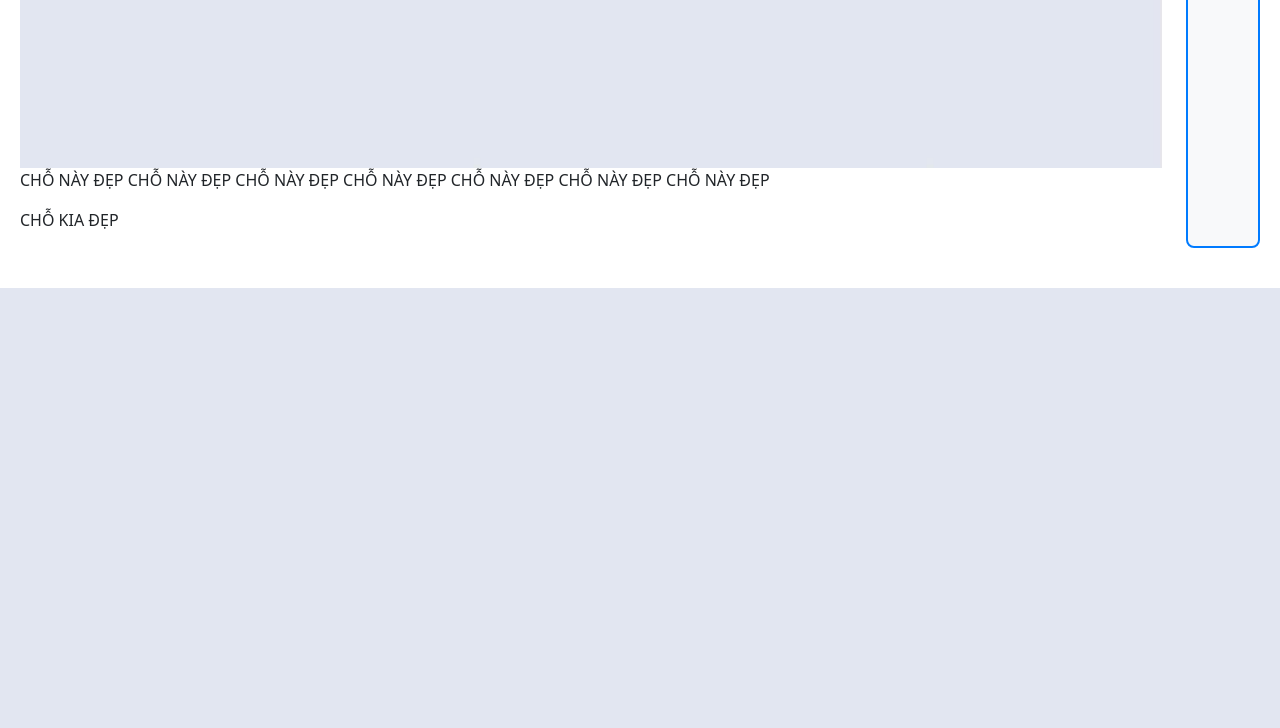
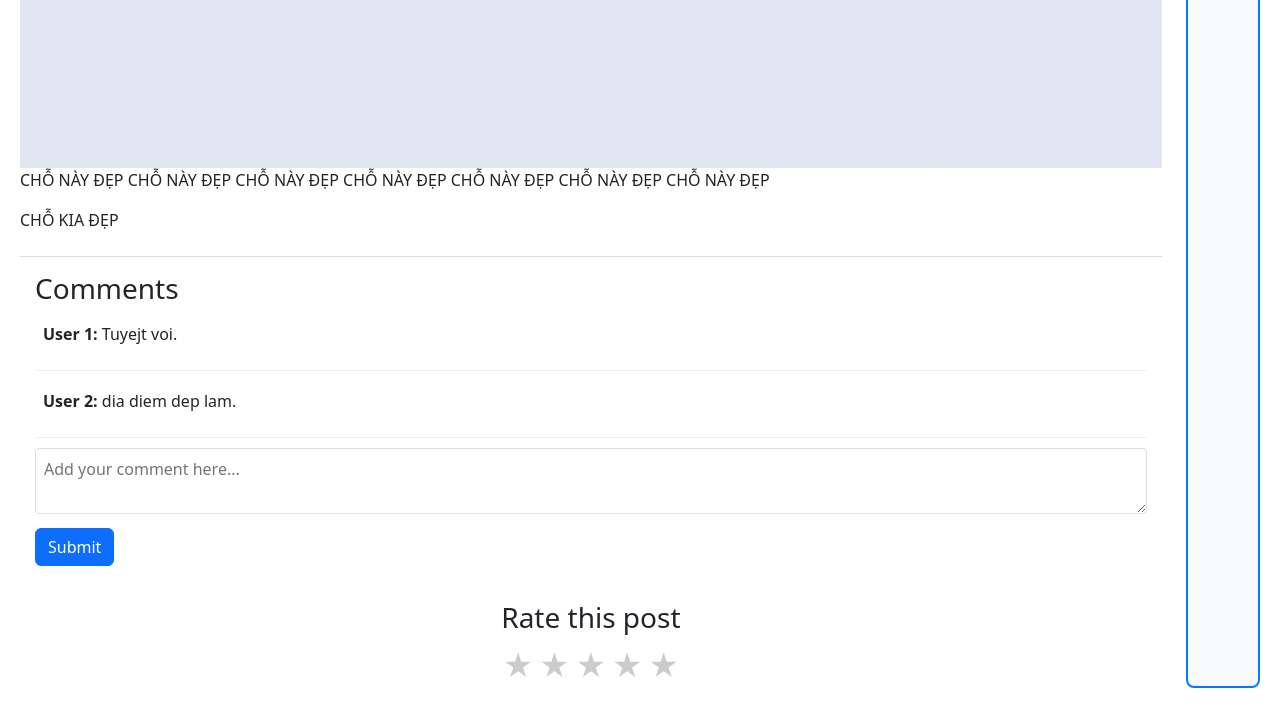
Before and after one commit to vu951236/Web-programming, a PHP site: page /postdetail.html in a window 1280 px wide. Shown: the part 1865-2593 px from the top of the page. Before the commit the page ends 2153 px from the top, so only its background shows below. Run offline with PHP 8.4, Linux system fonts and the light colour scheme.

Commit message:
Huy commit

```diff
--- a/Travelforum/asset/css/style.css
+++ b/Travelforum/asset/css/style.css
@@ -72,3 +72,48 @@
 .post-detail {
     padding: 20px;
 }
+
+.comments-section {
+    margin-top: 20px;
+    padding: 15px;
+    border-top: 1px solid #ddd;
+}
+
+.comment {
+    padding: 8px;
+    margin-bottom: 10px;
+    border-bottom: 1px solid #f0f0f0;
+}
+
+.add-comment-form textarea {
+    width: 100%;
+    resize: vertical;
+    padding: 8px;
+    border-radius: 4px;
+    border: 1px solid #ddd;
+}
+
+/* Star Rating Styles */
+.rating-section {
+    display: flex;
+    flex-direction: column;
+    align-items: center;
+    margin-top: 20px;
+}
+
+.star-rating {
+    display: inline-flex;
+    gap: 5px;
+}
+
+.star {
+    font-size: 30px;
+    color: #ccc;
+    cursor: pointer;
+    transition: color 0.2s ease;
+}
+
+.star:hover,
+.star:hover ~ .star {
+    color: #007bff;
+}
--- a/Travelforum/postdetail.html
+++ b/Travelforum/postdetail.html
@@ -33,7 +33,7 @@
 
     <div id="main">
         <div class="post-detail">
-            <div class="navbar">
+            <div class="navbar text-center">
                 <h2>POST</h2>
             </div>
             <div class="post-layout d-flex">
@@ -43,7 +43,36 @@
                     <img src="./asset/img/test.jpg" alt="ABC" class="detail-image">
                     <p>CHỖ NÀY ĐẸP CHỖ NÀY ĐẸP CHỖ NÀY ĐẸP CHỖ NÀY ĐẸP CHỖ NÀY ĐẸP CHỖ NÀY ĐẸP CHỖ NÀY ĐẸP</p>
                     <p>CHỖ KIA ĐẸP</p>
+
+                    <!-- Comments -->
+                    <div class="comments-section mt-4">
+                        <h3>Comments</h3>
+                        <div class="comment">
+                            <p><strong>User 1:</strong> Tuyejt voi.</p>
+                        </div>
+                        <div class="comment">
+                            <p><strong>User 2:</strong> dia diem dep lam.</p>
+                        </div>
+                        <form class="add-comment-form">
+                            <textarea placeholder="Add your comment here..." required></textarea>
+                            <button type="submit" class="btn btn-primary mt-2">Submit</button>
+                        </form>
+                    </div>
+
+                    <!-- Rating -->
+                    <div class="rating-section">
+                        <h3>Rate this post</h3>
+                        <div class="star-rating">
+                            <span class="star" data-value="1">&#9733;</span>
+                            <span class="star" data-value="2">&#9733;</span>
+                            <span class="star" data-value="3">&#9733;</span>
+                            <span class="star" data-value="4">&#9733;</span>
+                            <span class="star" data-value="5">&#9733;</span>
+                        </div>
+                    </div>
                 </div>
+
+                <!-- Recent Posts Sidebar -->
                 <div class="recent-posts ms-4">
                     <h3>Các bài viết gần đây</h3>
                     <div class="recent-post">
```
Also changed, not shown: Travelforum/mypost.html (+36 -0 lines).
